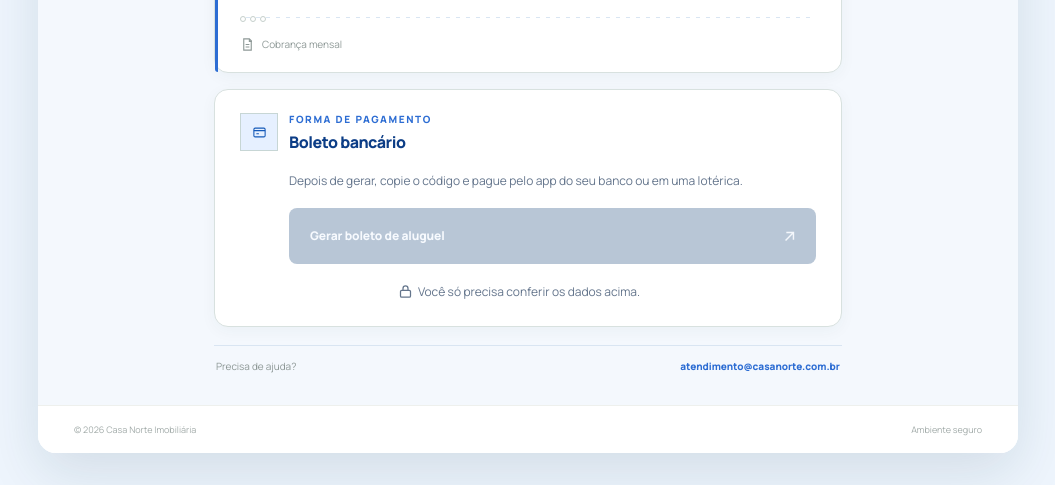
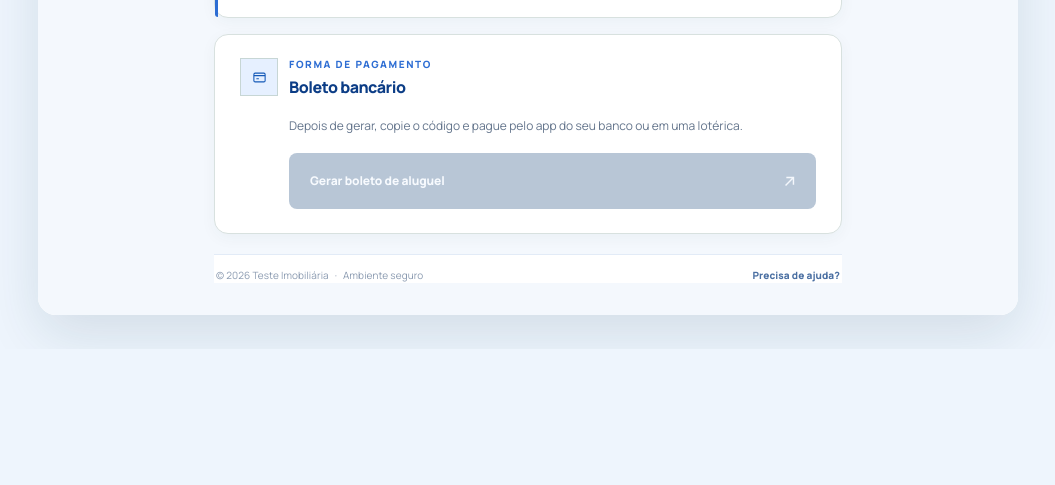
Before and after one commit to email9981z/aluguel, a plain HTML site: page index.html in a window 1280 px wide. Shown: the part 451-936 px from the top of the page, without its empty margins (112-1167 px from the left). After the commit the page ends 800 px from the top, so only its background shows below. Drawn offline with Linux system fonts and the light colour scheme.

Commit message:
Update index.html

```diff
--- a/index.html
+++ b/index.html
@@ -3,9 +3,23 @@
 <head>
   <meta charset="UTF-8" />
   <meta name="viewport" content="width=device-width, initial-scale=1.0" />
-  <meta name="theme-color" content="#123B4A" />
-  <meta name="description" content="Portal para pagamento mensal de aluguel por boleto bancário." />
-  <title>Teste Imobiliaria · Pagamento de aluguel</title>
+  <meta name="theme-color" content="#0C3D86" />
+  <meta name="description" content="Portal seguro para pagamento mensal de aluguel por boleto bancário." />
+  <meta property="og:type" content="website" />
+  <meta property="og:locale" content="pt_BR" />
+  <meta property="og:site_name" content="Teste Imobiliária" />
+  <meta property="og:title" content="Pagamento de aluguel | Teste Imobiliária" />
+  <meta property="og:description" content="Acesse o portal seguro da Casa Norte para consultar e pagar seu aluguel por boleto." />
+  <meta property="og:image" content="/manus-storage/og-whatsapp-preview_a80191cf.jpg" />
+  <meta property="og:image:alt" content="Portal seguro de pagamento de aluguel Casa Norte" />
+  <meta property="og:image:type" content="image/jpeg" />
+  <meta property="og:image:width" content="1200" />
+  <meta property="og:image:height" content="675" />
+  <meta name="twitter:card" content="summary_large_image" />
+  <meta name="twitter:title" content="Pagamento de aluguel | Casa Norte" />
+  <meta name="twitter:description" content="Acesse o portal seguro da Casa Norte para pagar seu aluguel por boleto." />
+  <meta name="twitter:image" content="/manus-storage/og-whatsapp-preview_a80191cf.jpg" />
+  <title>Teste Imobiliária · Pagamento de aluguel</title>
 
   <link rel="preconnect" href="https://fonts.googleapis.com" />
   <link rel="preconnect" href="https://fonts.gstatic.com" crossorigin />
@@ -13,8 +27,8 @@
 
   <style>
     /*
-     * Direção visual: Azul Institucional Editorial.
-     * Azul petróleo, marfim e cobre para uma experiência clara, documental e confiável.
+     * Direção visual: Checkout azul profissional.
+     * Azul profundo, superfícies claras e hierarquia transacional para uma experiência objetiva e confiável.
      */
 
     :root {
@@ -959,6 +973,44 @@
       .payment-footer { padding: 16px 18px; }
     }
 
+    .payment-footer {
+      display: flex;
+      justify-content: space-between;
+      align-items: center;
+      gap: 16px;
+      margin-top: 20px;
+      padding: 13px 2px 0;
+      border-top: 1px solid rgba(20, 89, 184, 0.12);
+      color: #8A9AB0;
+      font-size: 10px;
+      line-height: 1.45;
+      letter-spacing: 0.01em;
+    }
+
+    .payment-footer .footer-left {
+      display: flex;
+      align-items: center;
+      gap: 6px;
+    }
+
+    .payment-footer a {
+      color: #4A6FA2;
+      font-weight: 800;
+      text-decoration: none;
+    }
+
+    .payment-footer a:hover { color: var(--porto-deep); text-decoration: underline; text-underline-offset: 3px; }
+
+    @media (max-width: 760px) {
+      .payment-footer {
+        align-items: flex-start;
+        flex-direction: column;
+        gap: 5px;
+        margin-top: 18px;
+        padding-top: 12px;
+      }
+    }
+
     @media print {
       .portal-shell { padding: 0; background: #fff; }
       .portal-shell::before, .editorial-rail, .mobile-header, .section-intro, .summary-panel, .trust-row, .compact-support, .support-card, .payment-footer, .result-actions, .demo-warning { display: none !important; }
@@ -985,7 +1037,7 @@
                 <path d="M16 10.2v4.7" stroke="#2D6DD3" stroke-width="2.2" stroke-linecap="round"/>
               </svg>
             </span>
-            <span class="brand-name">Teste Imobiliaria<span>atendimento imobiliário</span></span>
+            <span class="brand-name">Teste Imobiliária<span>atendimento imobiliário</span></span>
           </div>
           <span class="secure-pill"><svg viewBox="0 0 24 24" fill="none" stroke="currentColor" stroke-width="2"><rect x="4" y="10" width="16" height="11" rx="2"/><path d="M8 10V7a4 4 0 0 1 8 0v3"/><path d="M12 14v3"/></svg> Ambiente seguro</span>
         </div>
@@ -1012,7 +1064,7 @@
                 <path d="M16 10.2v4.7" stroke="#2D6DD3" stroke-width="2.2" stroke-linecap="round"/>
               </svg>
             </span>
-            <span class="brand-name">Teste Imobiliaria<span>atendimento imobiliário</span></span>
+            <span class="brand-name">Teste Imobiliária<span>atendimento imobiliário</span></span>
           </div>
           <span class="secure-pill"><svg viewBox="0 0 24 24" fill="none" stroke="currentColor" stroke-width="2"><rect x="4" y="10" width="16" height="11" rx="2"/><path d="M8 10V7a4 4 0 0 1 8 0v3"/><path d="M12 14v3"/></svg> Seguro</span>
         </header>
@@ -1024,7 +1076,6 @@
               <h2 id="greeting">Pague seu aluguel.</h2>
               <p class="intro-copy">Confira os dados e gere o boleto para pagar.</p>
             </div>
-            <span class="date-stamp">Etapa<br /><strong>1 de 2</strong></span>
           </div>
 
           <section class="summary-panel" aria-labelledby="summary-title">
@@ -1037,8 +1088,6 @@
               <div class="amount-block"><span class="data-label">Valor a pagar</span><strong id="amount">R$ 0,00</strong><span class="data-caption">Valor da mensalidade</span></div>
             </div>
 
-            <div class="summary-rule"><span></span><span></span><span></span></div>
-            <div class="summary-footnote"><svg viewBox="0 0 24 24" fill="none" stroke="currentColor" stroke-width="1.8"><path d="M6 3h9l3 3v15H6z"/><path d="M15 3v4h4M9 12h6M9 16h6"/></svg><span>Cobrança mensal</span></div>
           </section>
 
           <section class="method-panel" id="method-panel" aria-labelledby="method-title">
@@ -1054,7 +1103,6 @@
                 <span><svg viewBox="0 0 24 24" fill="none" stroke="currentColor" stroke-width="2"><path d="M6 9V3h12v6M6 18H4a2 2 0 0 1-2-2v-5h20v5a2 2 0 0 1-2 2h-2M6 14h12v7H6z"/></svg> Imprima quando quiser</span>
               </div>
               <button class="primary-action" id="generate-button" type="button" aria-label="Gerar boleto de aluguel"><span>Gerar boleto de aluguel</span><svg viewBox="0 0 24 24" fill="none" stroke="currentColor" stroke-width="1.8" aria-hidden="true"><path d="M7 17 17 7M8 7h9v9"/></svg></button>
-              <p class="action-disclaimer"><svg viewBox="0 0 24 24" fill="none" stroke="currentColor" stroke-width="2"><rect x="4" y="10" width="16" height="11" rx="2"/><path d="M8 10V7a4 4 0 0 1 8 0v3"/></svg> Você só precisa conferir os dados acima.</p>
             </div>
 
             <div class="boleto-result" id="boleto-result" aria-live="polite" hidden>
@@ -1066,10 +1114,12 @@
             </div>
           </section>
 
-          <div class="compact-support" id="suporte"><span>Precisa de ajuda?</span><a href="mailto:atendimento@casanorte.com.br">atendimento@casanorte.com.br</a></div>
+          <footer class="payment-footer" aria-label="Informações do portal">
+            <div class="footer-left"><span>© 2026 Teste Imobiliária</span><span aria-hidden="true">·</span><span>Ambiente seguro</span></div>
+            <a href="mailto:atendimento@casanorte.com.br">Precisa de ajuda?</a>
+          </footer>
         </div>
 
-        <footer class="payment-footer"><span>© 2026 Casa Norte Imobiliária</span><span>Ambiente seguro</span></footer>
       </section>
     </div>
   </main>
```
